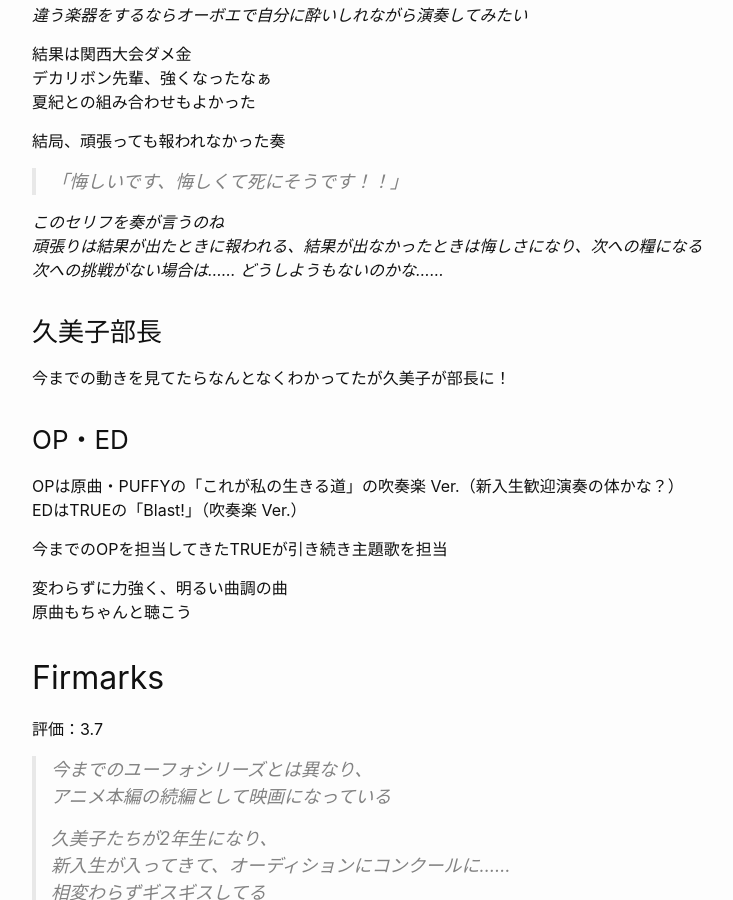
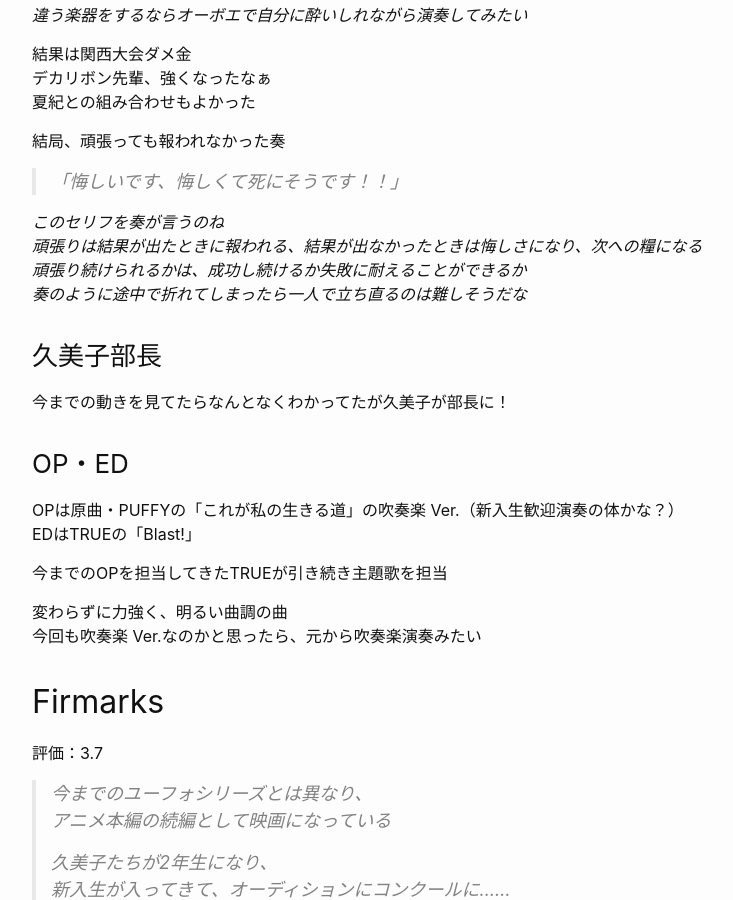
Before and after one commit to Pandaful-2312/sites, a Jekyll site: the page built from _posts/2025/2025-08-15-euph_finale.md, in a window 1280 px wide and 900 px high, scrolled down 1725 px. Shown: the whole window, without its empty margins (238-971 px from the left). Built offline with Jekyll 4.4.1, drawn with Linux system fonts in a browser that asks for light colours.

Commit message:
update euph

```diff
--- a/_posts/2025/2025-08-15-euph_finale.md
+++ b/_posts/2025/2025-08-15-euph_finale.md
@@ -79,7 +79,8 @@
 
 *このセリフを奏が言うのね
 頑張りは結果が出たときに報われる、結果が出なかったときは悔しさになり、次への糧になる
-次への挑戦がない場合は…… どうしようもないのかな……*
+頑張り続けられるかは、成功し続けるか失敗に耐えることができるか
+奏のように途中で折れてしまったら一人で立ち直るのは難しそうだな*
 
 ### 久美子部長
 
@@ -88,12 +89,12 @@
 ### OP・ED
 
 OPは原曲・PUFFYの「これが私の生きる道」の吹奏楽 Ver.（新入生歓迎演奏の体かな？）
-EDはTRUEの「Blast!」（吹奏楽 Ver.）
+EDはTRUEの「Blast!」
 
 今までのOPを担当してきたTRUEが引き続き主題歌を担当
 
 変わらずに力強く、明るい曲調の曲
-原曲もちゃんと聴こう
+今回も吹奏楽 Ver.なのかと思ったら、元から吹奏楽演奏みたい
 
 ## Firmarks
 
```
Also changed, not shown: favorites/maidragon/lonely-dragon-gallery/cast_comment.md (+4 -0 lines).
